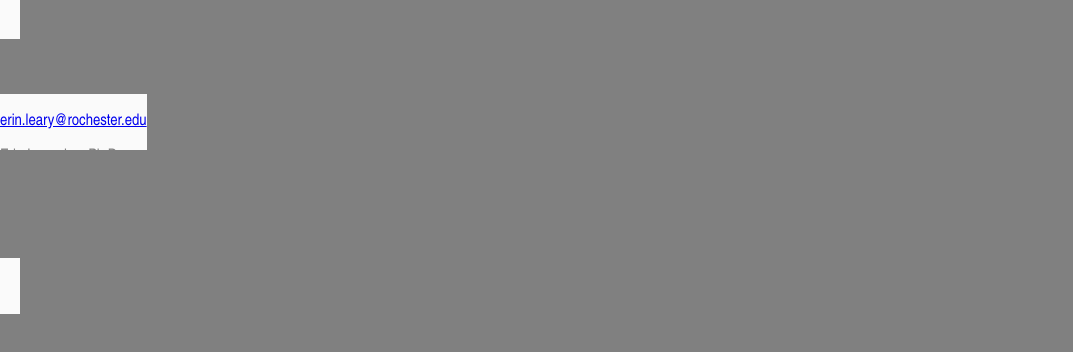
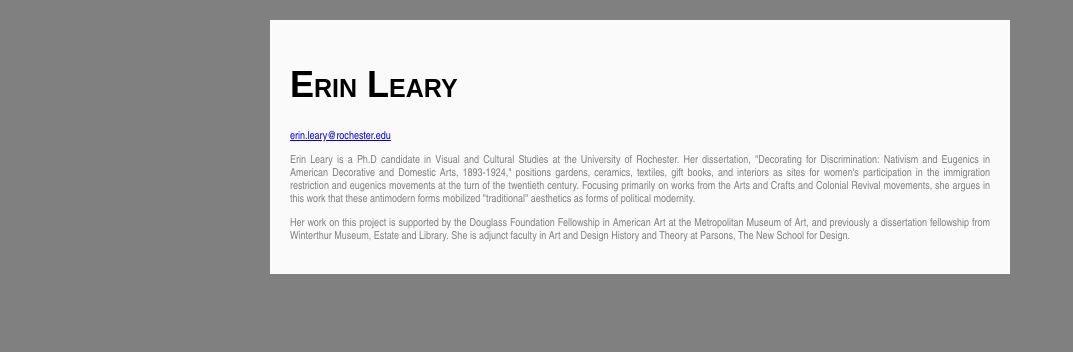
Before and after one commit to ekl9/ekl9.github.com, a plain HTML site: page index.html in a window 1280 px wide. Shown: the whole page, without its empty margins (0-1073 px from the left). Drawn offline with Linux system fonts and the light colour scheme; a web font is replaced by a local one.

Commit message:
fixed for firefox

```diff
--- a/index.html
+++ b/index.html
@@ -10,7 +10,7 @@
 <body>
 <h1>Erin Leary</h1>
 
-<subhead><a href="mailto:<a>erin.leary@rochester.edu">erin.leary@rochester.edu</a></subhead>
+<p><a href="mailto:<a>erin.leary@rochester.edu">erin.leary@rochester.edu</a></p>
 
 <p>Erin Leary is a Ph.D candidate in Visual and Cultural Studies at the University of Rochester. Her dissertation, "Decorating for Discrimination: Nativism and Eugenics in American Decorative and Domestic Arts, 1893-1924," positions gardens, ceramics, textiles, gift books, and interiors as sites for women's participation in the immigration restriction and eugenics movements at the turn of the twentieth century. Focusing primarily on works from the Arts and Crafts and Colonial Revival movements, she argues in this work that these antimodern forms mobilized "traditional" aesthetics as forms of political modernity. </p>
 <p>Her work on this project is supported by the Douglass Foundation Fellowship in American Art at the Metropolitan Museum of Art, and previously a dissertation fellowship from Winterthur Museum, Estate and Library.  She is adjunct faculty in Art and Design History and Theory at Parsons, The New School for Design.</p>
--- a/style.css
+++ b/style.css
@@ -1,28 +1,24 @@
 @media screen {
-	html{background-color: gray;
-	}
-	title {
-		margin:0px auto;
-
+	html{
+		background-color: gray;
 	}
 
 	body {
-			margin: 20 auto;
+		margin: 20px auto;
 		text-align: justify;
 		font-family: "Arial Narrow", Arial, sans-serif;
-			font: 11px;
+		font-size: 11px;
 		color: gray;
 		background-color: #fafafa;
 		padding: 20px;
-
-
+		width: 500px;
 	}
 		h1 {
 
 		font-family: "Carrois Gothic SC", sans-serif;
 		font-variant: small-caps;
 		font-weight: bold;
-		color: 000000;
+		color: #000000;
 		font-size: 36px;
 		}
 
@@ -31,7 +27,7 @@ ul {
 			margin-left:0;
 			padding-left:0;
 			}
-
+}
 @media screen and (min-width: 480px){
 
 }
@@ -40,8 +36,8 @@ ul {
 	body {
 		width: 700px;
 		margin: 20px auto;
-		display: inline;
 	}
+
 }
 
 @media screen and (min-width: 992px){
```
Lines whose indentation alone changed are shown as unchanged.
